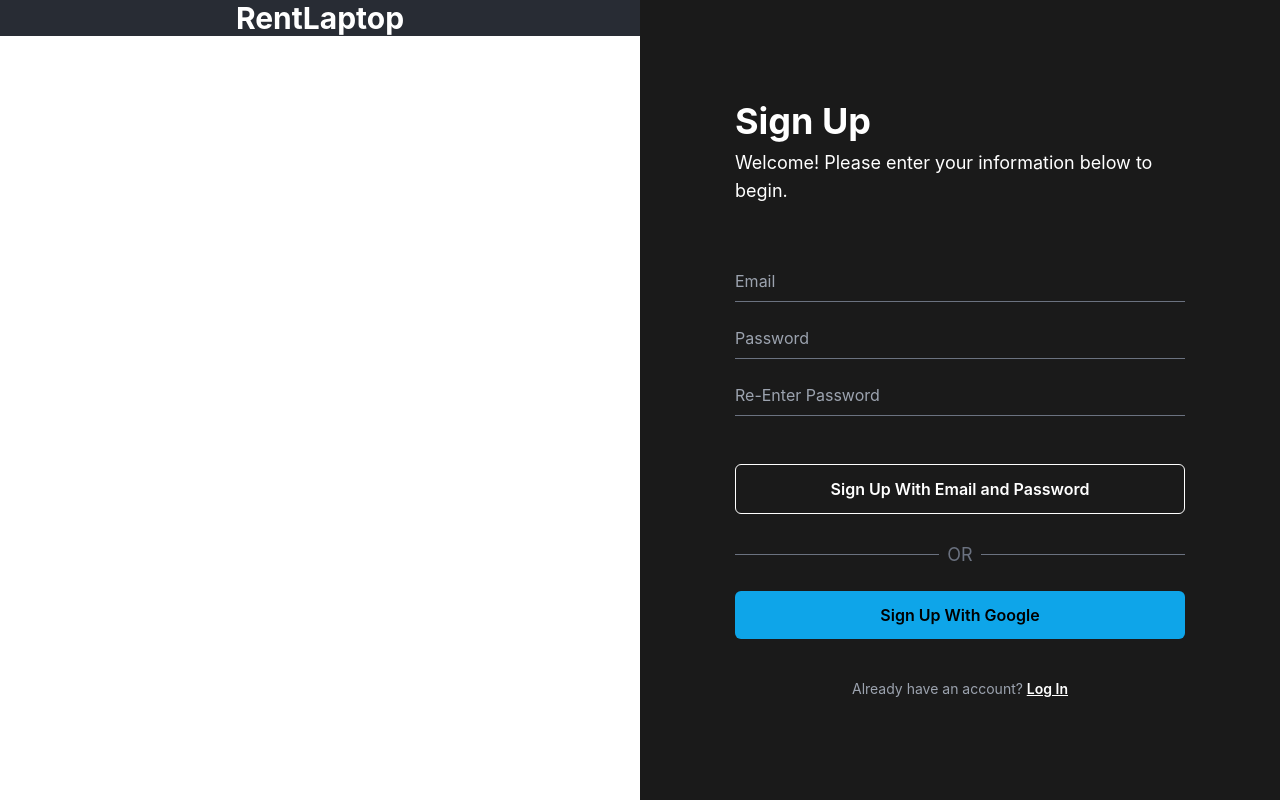
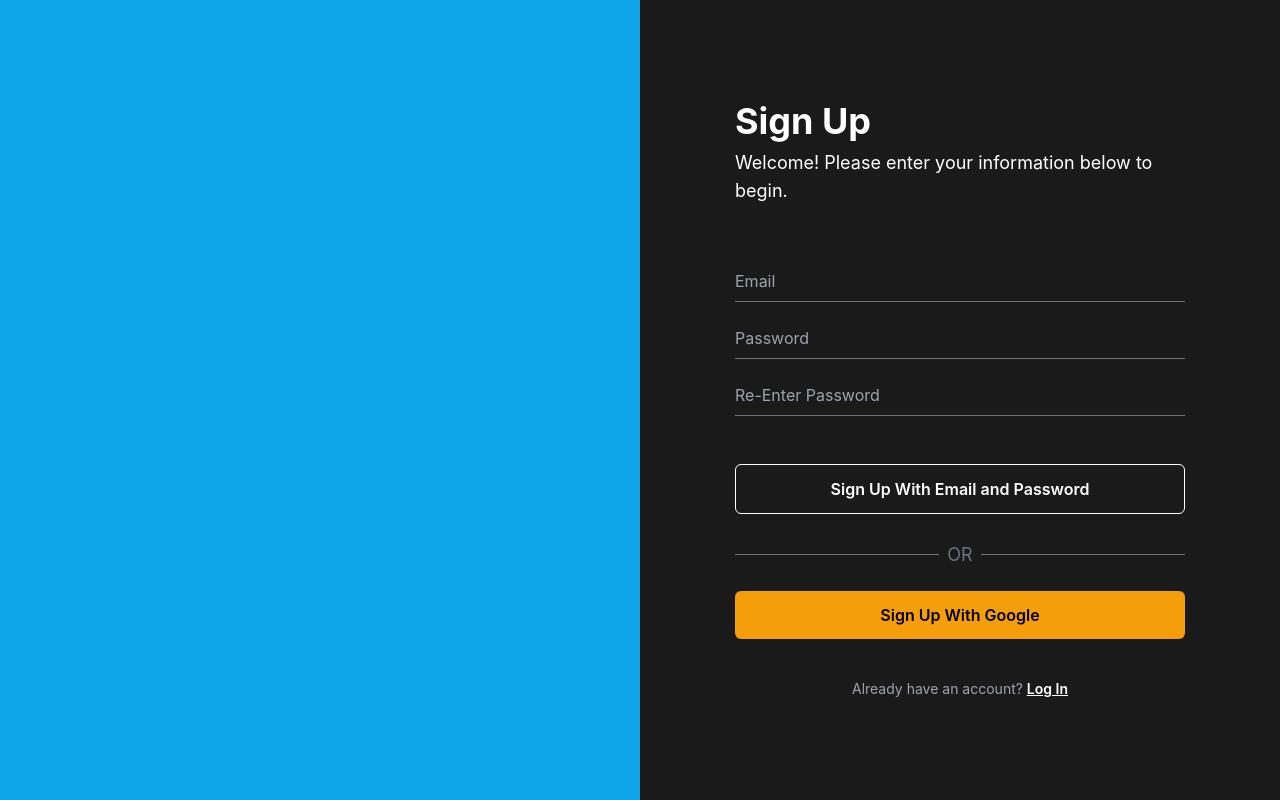
Before and after one commit to Charles-La-Gratte/rentlaptop, a React (Create React App) app: page /signup in a window 1280 px wide. Built offline with nearby package versions, Linux system fonts and the light colour scheme.

Commit message:
work on the login and signup pages

```diff
--- a/src/components/Login.jsx
+++ b/src/components/Login.jsx
@@ -1,6 +1,7 @@
 import React, { useState } from 'react';
 import { getAuth, GoogleAuthProvider, signInWithPopup, signInWithEmailAndPassword } from 'firebase/auth';
 import { useNavigate } from 'react-router-dom';
+import imageBrand from '../assets/images/login.jpg'
 
 
 const Login = () => {
@@ -41,12 +42,12 @@ const Login = () => {
   };
 
   return (
-    <div className="w-full min-h-screen flex flex-col md:flex-row">
+    <div className="w-full min-h-screen flex flex-col md:flex-row bg-sky-500">
       {/* Left section */}
-      <div className="hidden md:flex w-1/2 h-full bg-[#282c34] items-center justify-center">
-        {/* You can place an image or branding here */}
-        <h1 className="text-white text-3xl font-bold">Rent Laptop</h1>
+      <div className="hidden md:flex w-1/2 h-full bg-[#283234] items-center justify-center">
+
       </div>
+
 
       {/* Right section */}
       <div className="w-full md:w-1/2 h-full bg-[#1a1a1a] flex flex-col p-6 sm:p-12 justify-center">
@@ -97,7 +98,7 @@ const Login = () => {
 
           {/* Google Login */}
           <button
-            className="w-full bg-sky-500 text-black font-semibold rounded-md p-3 text-center flex items-center justify-center cursor-pointer mt-5 hover:bg-sky-400 transition"
+            className="w-full bg-amber-500 text-black font-semibold rounded-md p-3 text-center flex items-center justify-center cursor-pointer mt-5 hover:bg-sky-400 transition"
             onClick={signInWithGoogle}
             disabled={authing}
           >
--- a/src/components/Signup.jsx
+++ b/src/components/Signup.jsx
@@ -50,11 +50,10 @@ const Signup = () => {
   };
 
   return (
-    <div className="w-full min-h-screen flex flex-col md:flex-row">
-      {/* Left Section */}
-      <div className="hidden md:flex w-1/2 h-full bg-[#282c34] items-center justify-center">
-        {/* Branding / Image */}
-        <h1 className="text-white text-3xl font-bold">RentLaptop</h1>
+    <div className="w-full min-h-screen flex flex-col md:flex-row  bg-sky-500">
+       {/* Left section */}
+      <div className="hidden md:flex w-1/2 h-full bg-[#283234] items-center justify-center">
+
       </div>
 
       {/* Right Section */}
@@ -117,7 +116,7 @@ const Signup = () => {
           <button
             onClick={signUpWithGoogle}
             disabled={authing}
-            className="w-full bg-sky-500 text-black font-semibold rounded-md p-3 text-center flex items-center justify-center cursor-pointer mt-5 hover:bg-sky-400 transition"
+            className="w-full bg-amber-500 text-black font-semibold rounded-md p-3 text-center flex items-center justify-center cursor-pointer mt-5 hover:bg-sky-400 transition"
           >
             Sign Up With Google
           </button>
```
